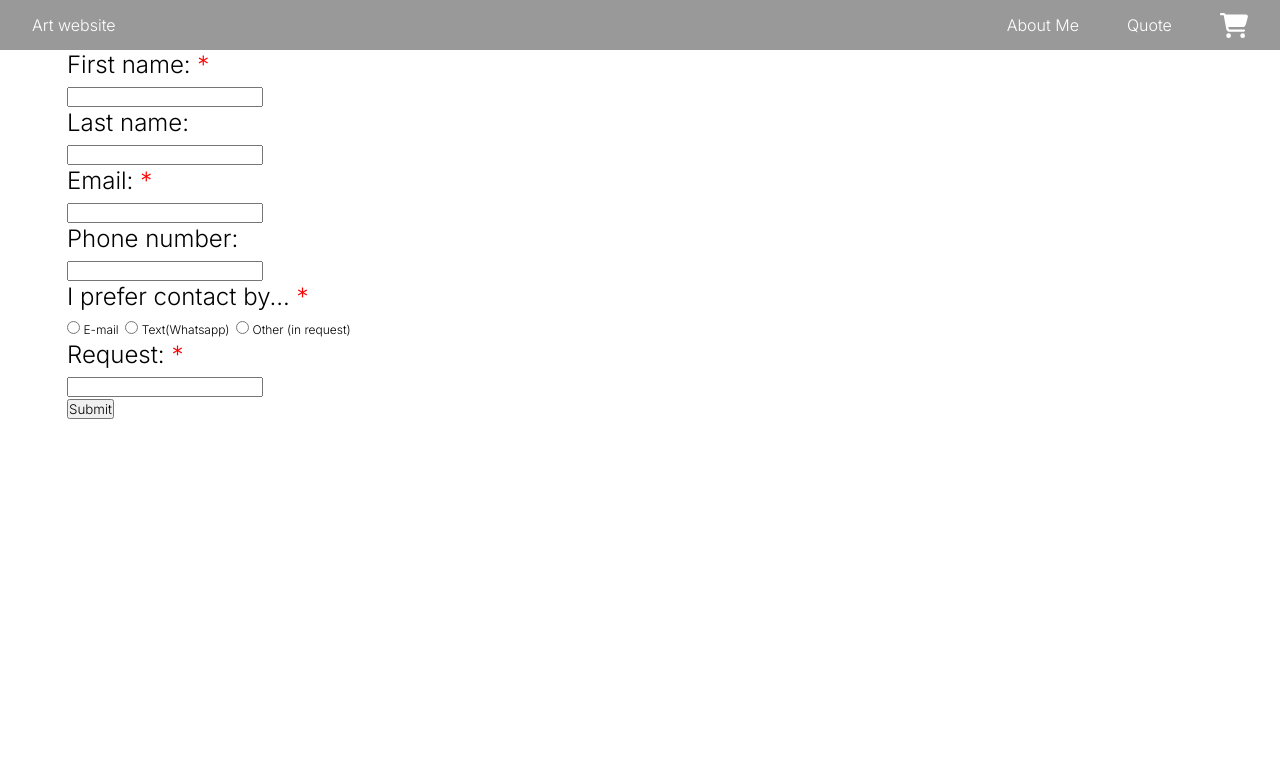
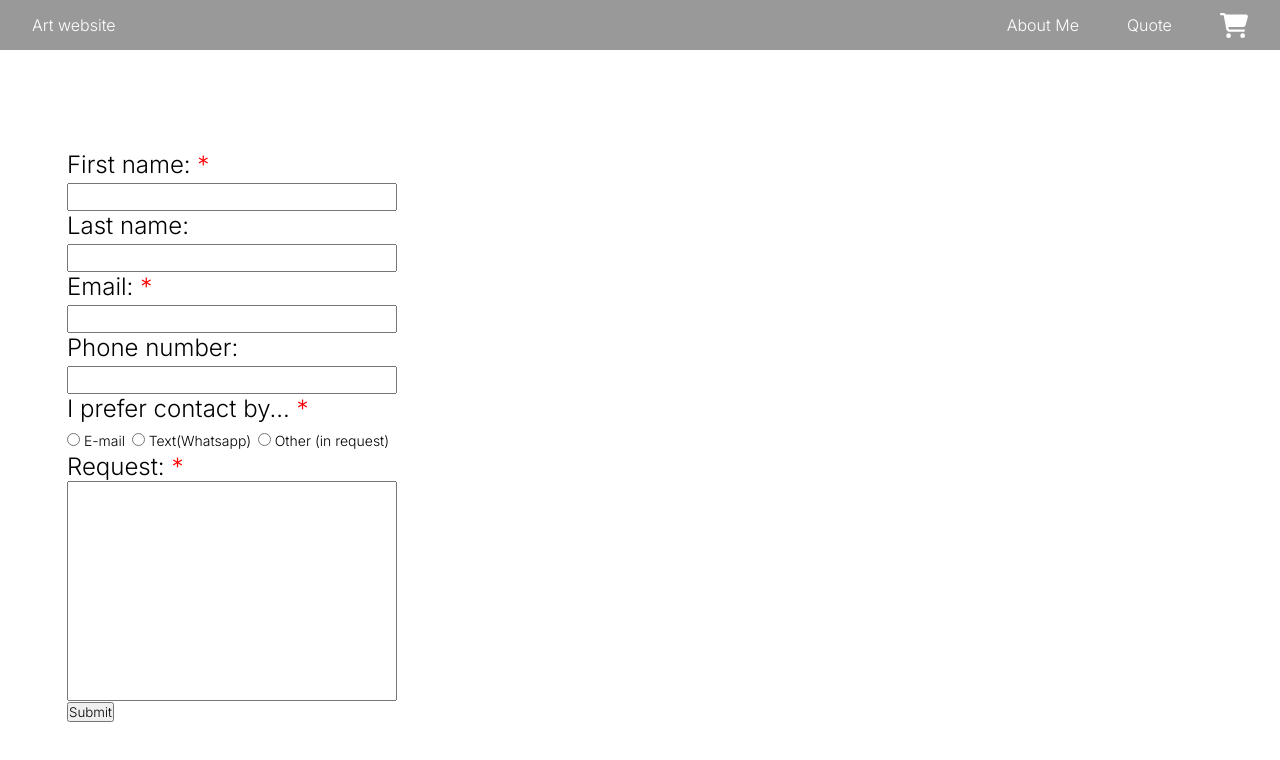
Before and after one commit to timre13/art-webshop, a SvelteKit app: page /quote in a window 1280 px wide. Shown: the top 760 px of the page. Built offline with nearby package versions, Linux system fonts and the light colour scheme.

Commit message:
styling of quote page (except submit button)

```diff
--- a/src/routes/quote/+page.svelte
+++ b/src/routes/quote/+page.svelte
@@ -1,26 +1,27 @@
+<div>
     <form action="POST">
         <label>
             First name: <span style="color: red;">*</span>
             <br>
-        <input name="fname" type="text">
+            <input class="inpf" name="fname" type="text">
         </label>
         <br>
         <label>
             Last name:
             <br>
-        <input name="lname" type="text">
+            <input class="inpf" name="lname" type="text">
         </label>
         <br>
         <label>
             Email: <span style="color: red;">*</span>
             <br>
-		<input name="email" type="email">
+            <input class="inpf" name="email" type="email">
         </label>
         <br>
         <label>
             Phone number:
             <br>
-        <input type="tel" name="phone">
+            <input class="inpf" type="tel" name="phone">
         </label>
         <br>
         <label>
@@ -43,23 +44,32 @@
         <label>
             Request: <span style="color: red;">*</span>
             <br>
-        <input name="request" type="text">
+            <input id="reqf" class="inpf" name="request" type="text">
         </label>
         <br>
         <button type="submit">
             Submit
         </button>
     </form>
-
+</div>
 <style>
     label{
         font-size: 24px;
     }
     .radiob{
-        font-size: 12px;
+        font-size: 14px;
     }
     form{
         margin-left: 67px;
         vertical-align: middle;
+        margin-top: 100px;
     }
+    .inpf{
+        height: 28px;
+        width: 330px;
+    }
+    #reqf{
+        height: 220px;
+    }
+
 </style>
```
Lines whose indentation alone changed are shown as unchanged.
